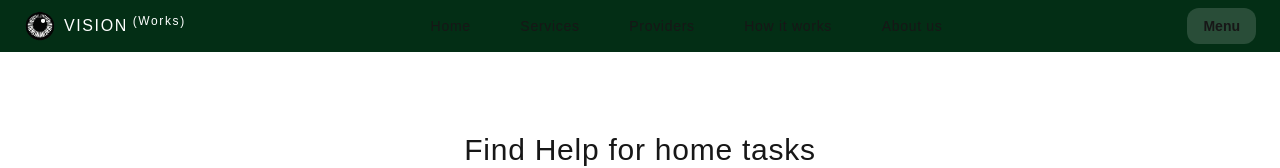
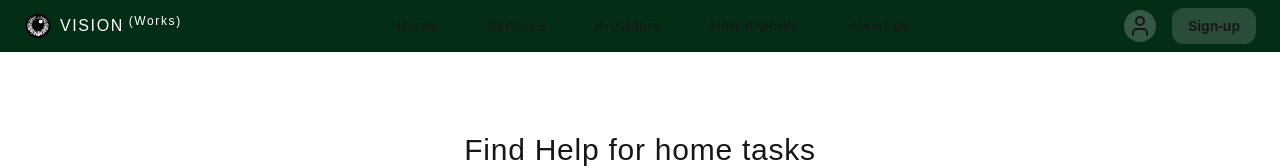
Before and after one commit to BlessingDotDev/vision-works, a Next.js app: page / in a window 1280 px wide. Shown: the top 168 px of the page. Built offline with nearby package versions, Linux system fonts and the light colour scheme.

Commit message:
add user and sing-up in header

```diff
--- a/components/layout/Header.tsx
+++ b/components/layout/Header.tsx
@@ -1,8 +1,9 @@
 import Link from "next/link"
 import Image from "next/image"
-import Button from "../ui/Button";
-import { Bars3Icon } from "@heroicons/react/24/outline";
 import { navlink } from "@/lib/styles";
+import { User } from "lucide-react"
+import Button from '@/components/ui/Button'
+import { Bars3Icon } from "@heroicons/react/24/outline"
 
 function Header() {
   return (
@@ -12,8 +13,8 @@ function Header() {
        <Image
         src="/vision-logo.png"
         alt="logo"
-        width={32}
-        height={32}
+        width={28}
+        height={28}
        />
         <p className="pl-2 text-white font-light tracking-widest">
           VISION
@@ -29,14 +30,29 @@ function Header() {
         <Link className={navlink} href="/about">About us</Link>
       </nav>
 
+      {/* <div className="flex items-center justify-center gap-2">
+        <Button variant="secondary">sign in</Button>
+        <Button className="hidden lg:block">Sign up</Button>
+      </div> */}
+      <div className="flex justify-between items-center gap-4">
+        <div className="relative h-8 w-8 bg-white/20 rounded-full flex items-center justify-center">
+          <User />
+          {/* <Image
+            src="/vision-logo.png"
+            alt="logo"
+            fill
+            className="object-cover"
+        /> */}
+        </div>
 
-      <Button variant="header" size="sm">
-        <Bars3Icon className="text-white w-6 h-6 md:hidden" />
-        <p className="hidden md:block font-semibold">
-          Menu
-        </p>
-      </Button>
+        <Button variant="header" size="sm">
+          <Bars3Icon className="text-white w-4 h-4 md:hidden" />
+          <p className="hidden md:block font-semibold">
+            Sign-up
+          </p>
+        </Button>
 
+      </div>
     </div>
   );
 }
--- a/components/layout/MoblileHeader.tsx
+++ b/components/layout/MoblileHeader.tsx
@@ -53,7 +53,7 @@ const Links: NavLink[] = [
 
 function MobileHeader() {
   return (
-    <div className="md:hidden fixed bottom-0 right-0 left-0 flex items-center justify-between py-4 px-8 bg-black">
+    <div className="md:hidden fixed bottom-0 right-0 left-0 flex items-center justify-between py-2 px-8 bg-black">
       {Links.map((link) => (
         <Link href={link.route} key={link.id} className="flex flex-col justify-center items-center gap-2  ">
 
```
Also changed, not shown: app/providers/page.tsx (renamed from app/provider/page.tsx).
